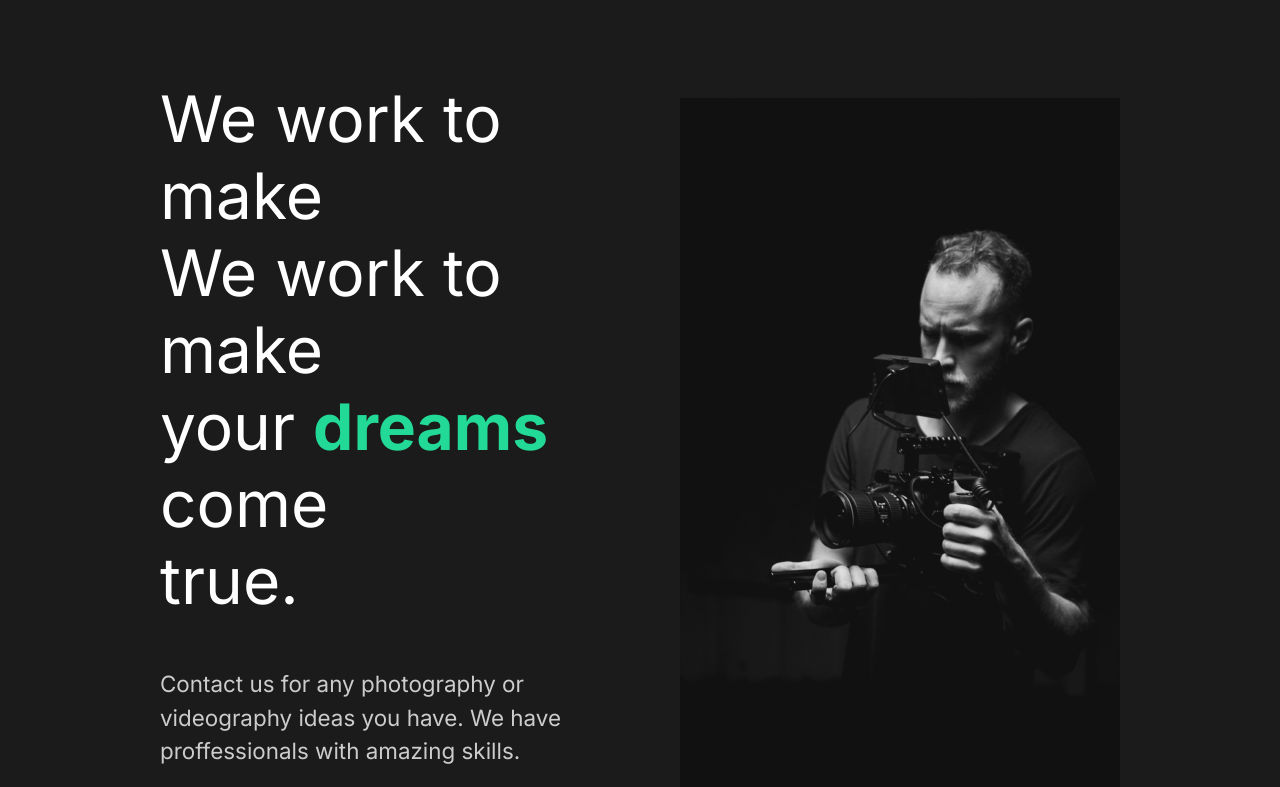
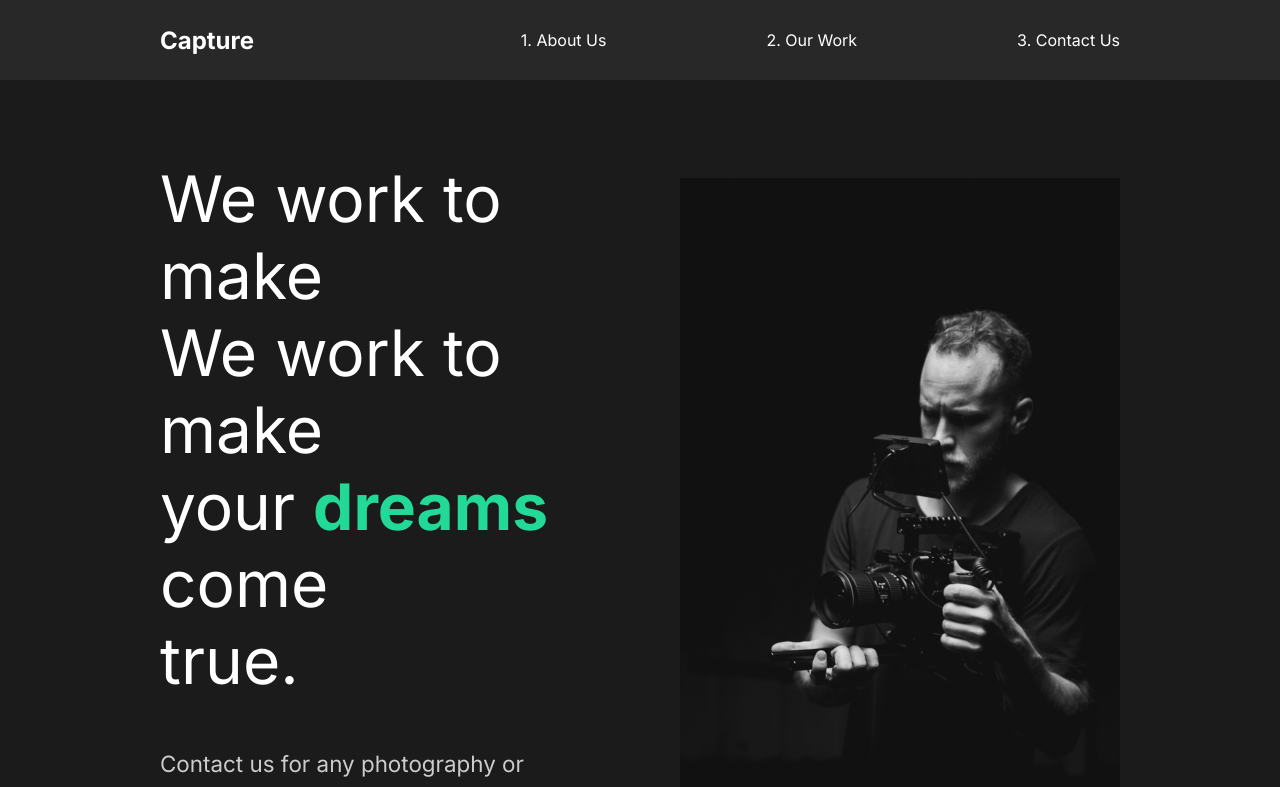
Before and after one commit to adis-tek/capture, a React (Create React App) app: page / in a window 1280 px wide. Shown: the top 787 px of the page. Built offline with nearby package versions, Linux system fonts and the light colour scheme.

Commit message:
added nav

```diff
--- a/src/App.js
+++ b/src/App.js
@@ -2,11 +2,13 @@
 //Global Style
 import GlobalStyle from './components/GlobalStyle';
 import AboutUs from './pages/AboutUs';
+import Nav from './components/Nav';
 
 function App() {
   return (
     <div className="App">
       <GlobalStyle />
+      <Nav />
       <AboutUs />
     </div>
   );
--- /dev/null
+++ b/src/components/Nav.js
@@ -0,0 +1,51 @@
+import React from 'react';
+import styled from 'styled-components';
+
+const Nav = () => {
+    return (
+        <StyledNav>
+            <h1><a id="logo" href="#">Capture</a></h1>
+            <ul>
+                <li>
+                    <a href="#">1. About Us</a>
+                </li>
+                <li>
+                    <a href="#">2. Our Work</a>
+                </li>
+                <li>
+                    <a href="#">3. Contact Us</a>
+                </li>
+            </ul>
+        </StyledNav>
+    );
+};
+
+const StyledNav = styled.nav`
+    min-height: 10vh;
+    display: flex;
+    margin: auto;
+    justify-content: space-between;
+    align-items: center;
+    padding: 1rem 10rem;
+    background-color: #282828;
+    a {
+        color: white;
+        text-decoration: none;
+    }
+    ul {
+        display: flex;
+        list-style: none;
+
+    }
+    #Logo {
+        font-family: 'Lobster', cursive;
+        font-size: 1.5rem;
+        font-weight: lighter;
+    }
+    li {
+        padding-left: 10rem;
+        position: relative;
+    }
+`;
+
+export default Nav;
--- a/src/index.js
+++ b/src/index.js
@@ -2,10 +2,15 @@
 import ReactDOM from 'react-dom';
 import App from './App';
 import reportWebVitals from './reportWebVitals';
+import { BrowserRouter } from 'react-router-dom';
+
+
 
 ReactDOM.render(
   <React.StrictMode>
+    <BrowserRouter>
     <App />
+    </BrowserRouter>
   </React.StrictMode>,
   document.getElementById('root')
 );
```
